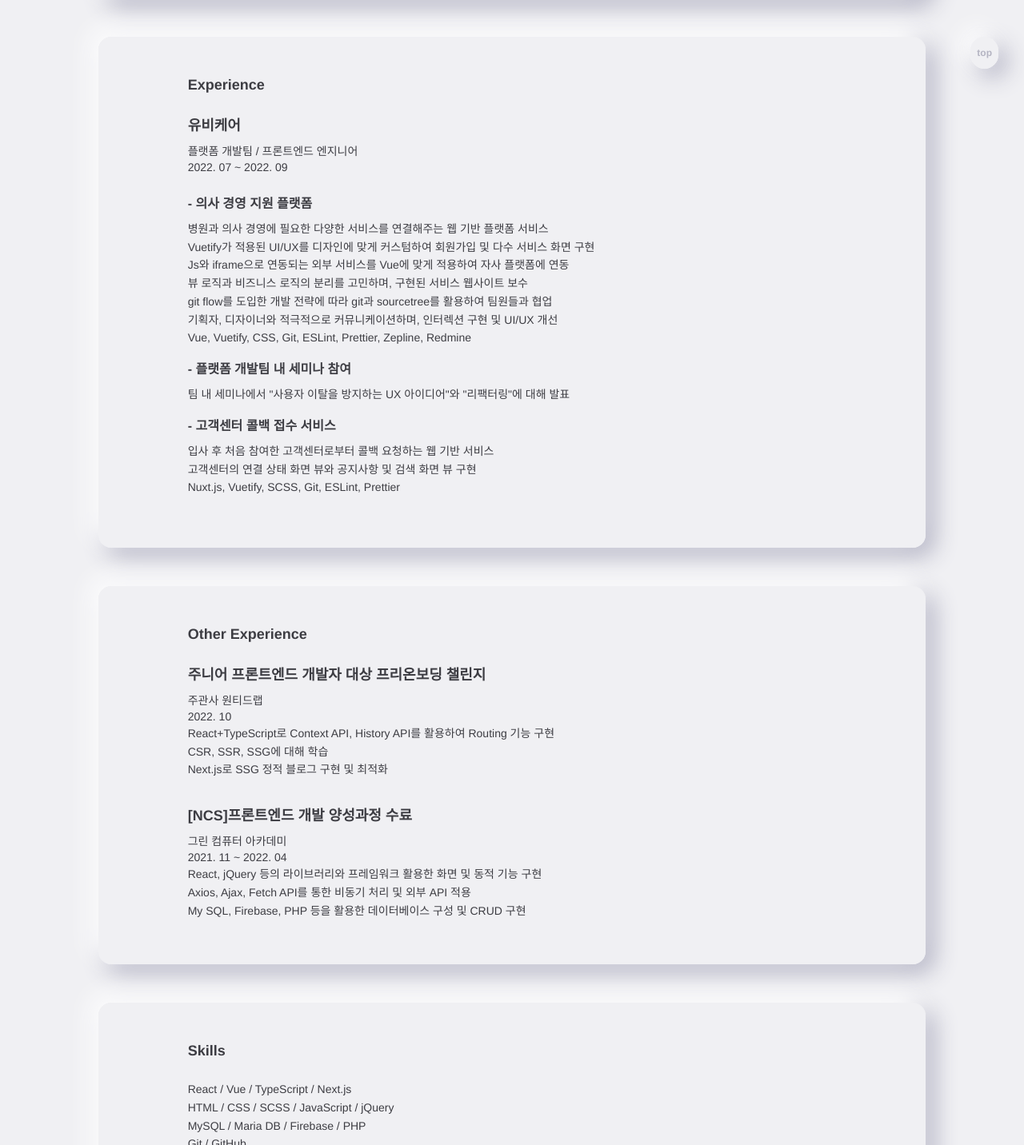
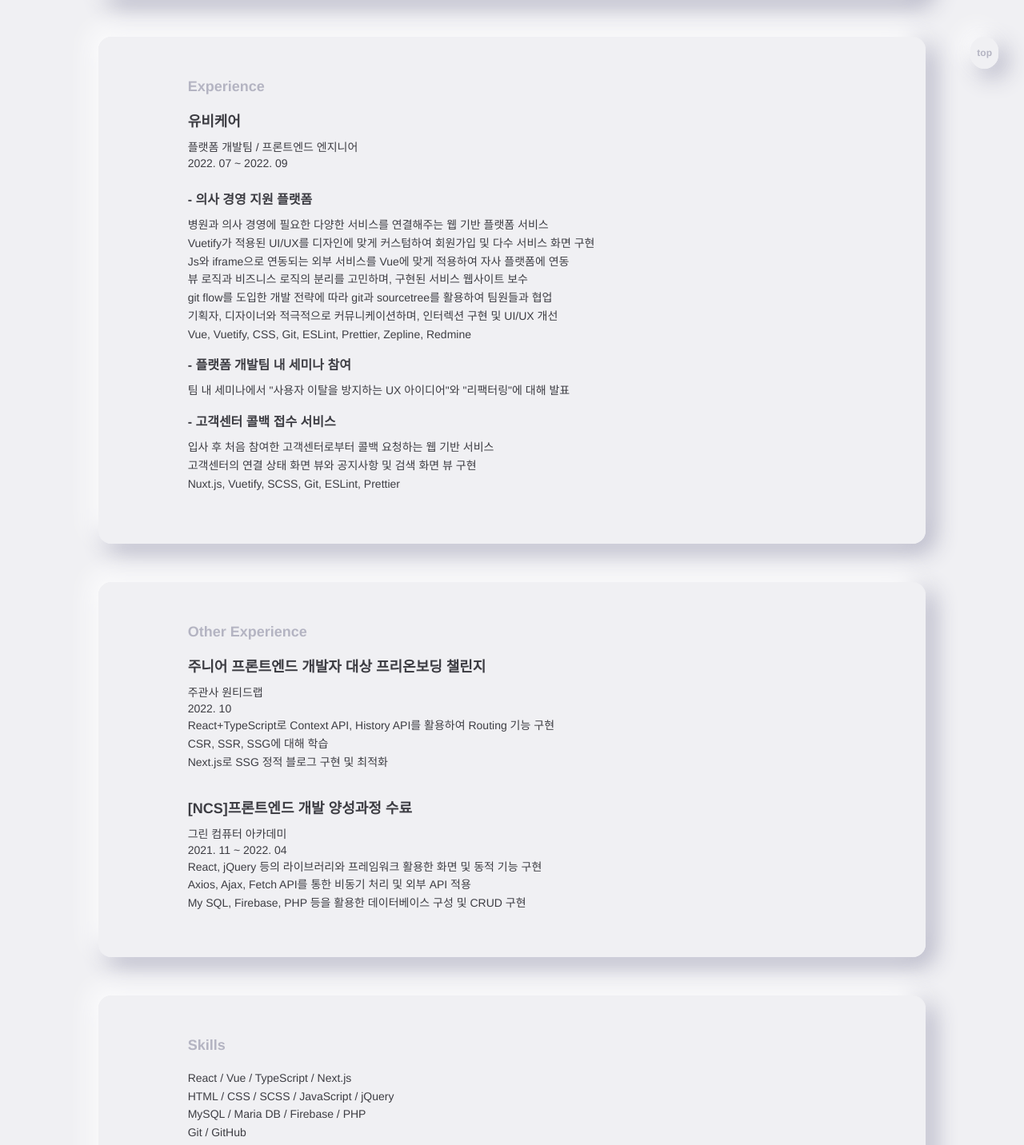
Before and after one commit to Yuuuk94/ssg-blog-next, a Next.js app: page /about in a window 1280 px wide. Shown: the part 618-2050 px from the top of the page at 80% size. Built offline with nearby package versions, Linux system fonts and the light colour scheme.

Commit message:
style about

```diff
--- a/pages/about/index.tsx
+++ b/pages/about/index.tsx
@@ -52,9 +52,7 @@ const About: NextPage = () => {
       </NeoContent>
       <NeoContent>
         <div>
-          <p className="pb-6 text-lg font-semibold leading-snug text-textMain">
-            Experience
-          </p>
+          <p className="pb-4 text-lg text-textSub font-semibold">Experience</p>
           <div className="text-textMain">
             <p className="mb-2 text-lg font-bold">유비케어</p>
             <p className="text-sm">플랫폼 개발팀 / 프론트엔드 엔지니어</p>
@@ -97,7 +95,7 @@ const About: NextPage = () => {
       </NeoContent>
       <NeoContent>
         <div>
-          <p className="pb-6 text-lg font-semibold leading-snug text-textMain">
+          <p className="pb-4 text-lg text-textSub font-semibold">
             Other Experience
           </p>
           <div className="text-textMain">
@@ -134,9 +132,7 @@ const About: NextPage = () => {
       </NeoContent>
       <NeoContent>
         <div>
-          <p className="pb-6 text-lg font-semibold leading-snug text-textMain">
-            Skills
-          </p>
+          <p className="pb-4 text-lg text-textSub font-semibold">Skills</p>
           <p className="mb-2 text-sm text-textMain leading-relaxed">
             React / Vue / TypeScript / Next.js
             <br />
--- a/pages/posts/index.tsx
+++ b/pages/posts/index.tsx
@@ -11,8 +11,6 @@ type Props = {
 
 const Posts = ({ allPosts }: Props) => {
   const posts = allPosts;
-  getRSS();
-
   return (
     <Layout>
       <PostsList posts={posts} />
```
